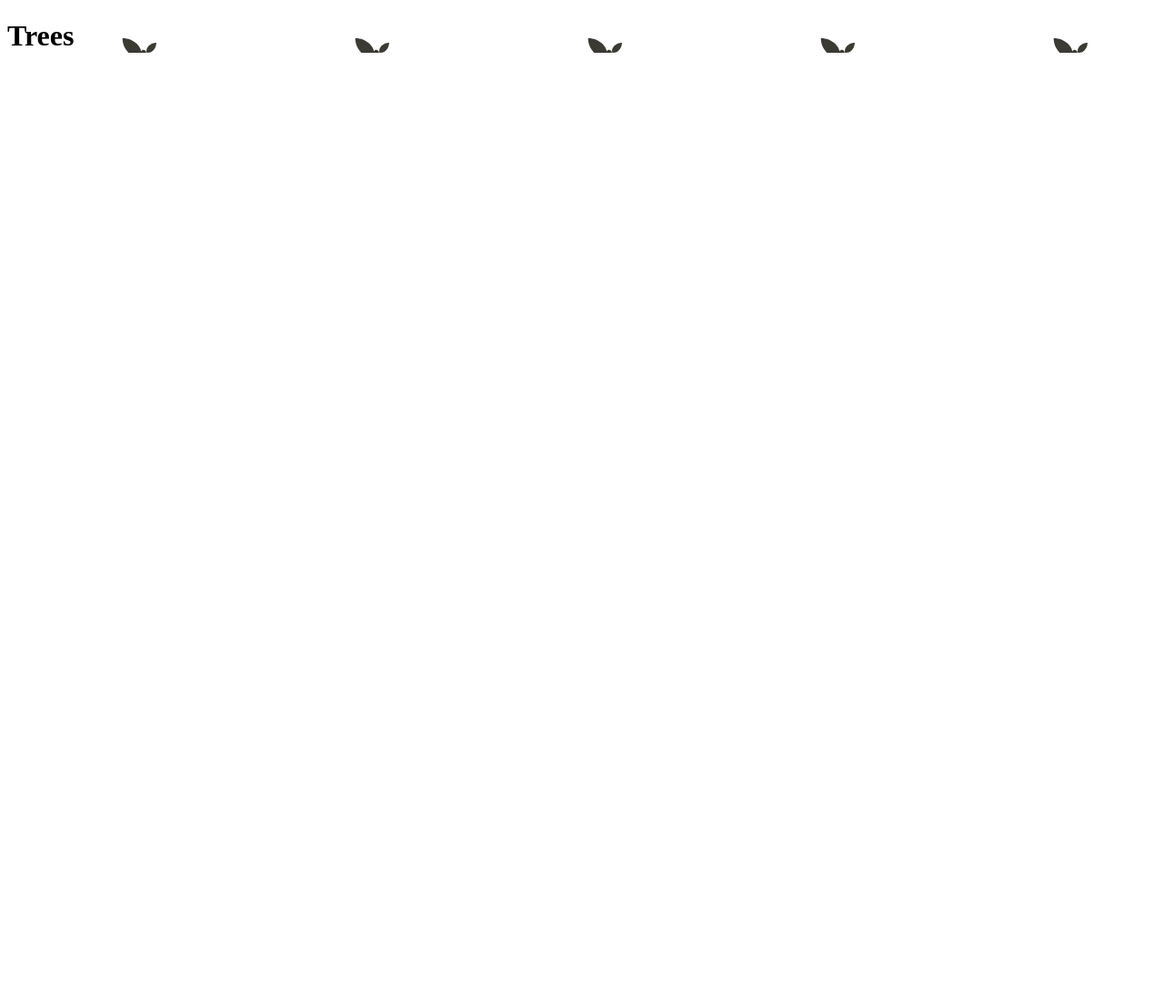
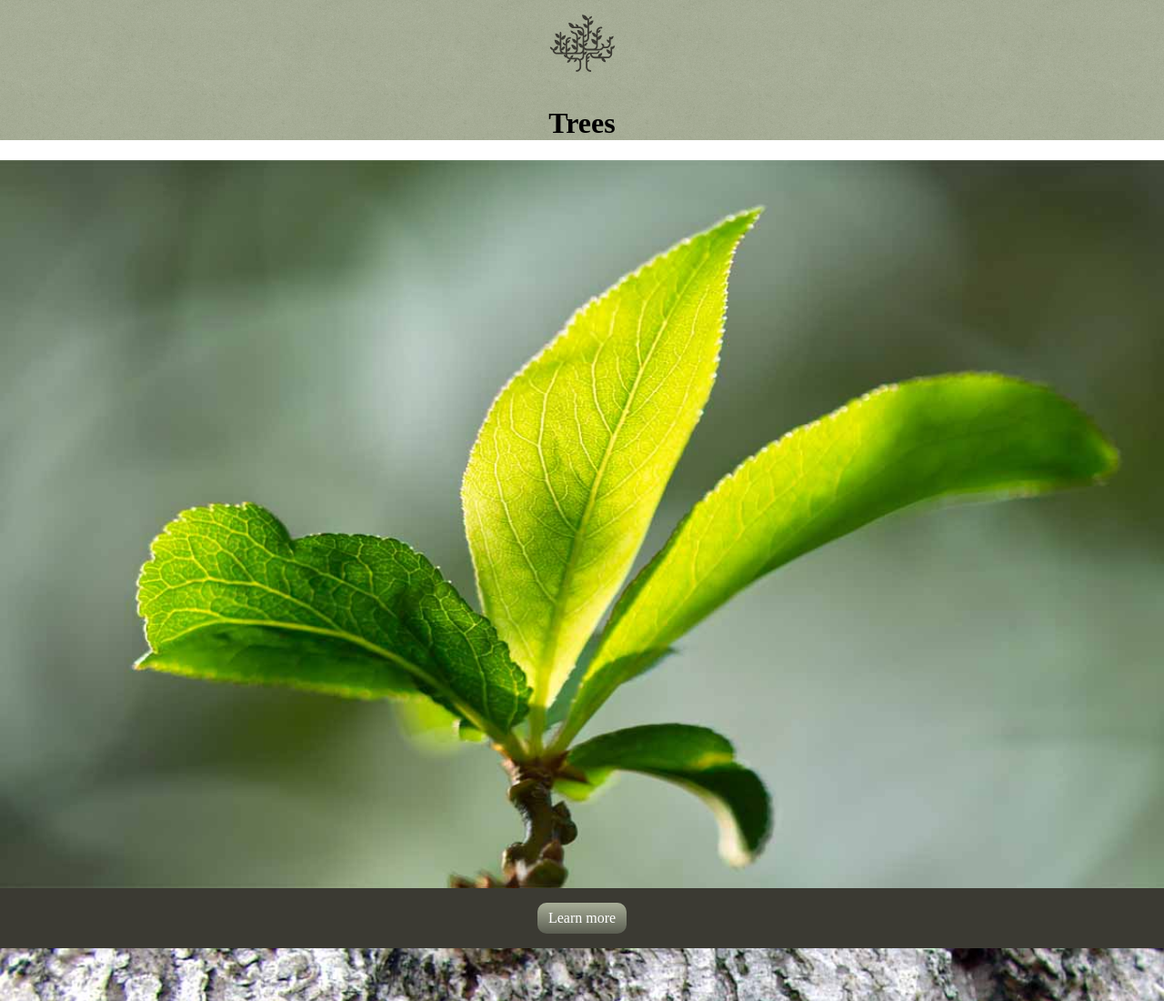
Before and after one commit to sout0053/playing-with-images, a plain HTML site: page index.html in a window 1280 px wide. Shown: the top 1100 px of the page at 91% size. Before the commit the page ends 800 px from the top, so only its background shows below. Drawn offline with Linux system fonts and the light colour scheme.

Commit message:
Finished demo assignment

```diff
--- a/css/main.css
+++ b/css/main.css
@@ -6,6 +6,39 @@ html {
   box-sizing: inherit;
 }
 
+body {
+  margin: 0;
+}
+
 .masthead {
-  background-image: url("../images/logo.svg");
+  padding-top: 6em;
+  background-image: url("../images/logo.svg"), url("../images/texture.png");
+  background-size: 75px auto, 200px auto;
+  /*background-repeat: repeat-x;*/
+  /*background-repeat: repeat-y;*/
+  background-repeat: no-repeat, repeat;
+  /*background-position: center center;*/
+  background-position: center 10px, left top;
+  text-align: center;
 }
+
+img {
+  width: 100%;
+  display: block;
+}
+
+.box {
+  background-color: #3b3a33;
+  padding: 1em;
+  text-align: center;
+}
+
+.btn {
+  display: inline-block;
+  padding: 0.5em 0.75em;
+  text-decoration: none;
+  color: #fff;
+  background-color: #A8AE98;
+  border-radius: 10px;
+  background-image: linear-gradient(to bottom, #A8AE98, #5B5E52);
+}
--- a/index.html
+++ b/index.html
@@ -12,5 +12,17 @@
 
   </header>
 
+  <main>
+    <img src="images/leaf-1.jpg" alt="A leaf in sunlight.">
+
+    <div class="box">
+      <a class="btn" href="a">Learn more</a>
+    </div>
+
+
+    <img src="images/leaf-2.jpg" alt="Multiple leaves on the side of a tree trunk.">
+    <img src="images/leaf-3.jpg" alt="Tip of a tree branch with a leaf on it.">
+  </main>
+
   </body>
   </html>
```
Also changed, not shown: images/leaf-1.jpg (added), images/leaf-2.jpg (added), images/leaf-3.jpg (added), images/texture.png (added).
